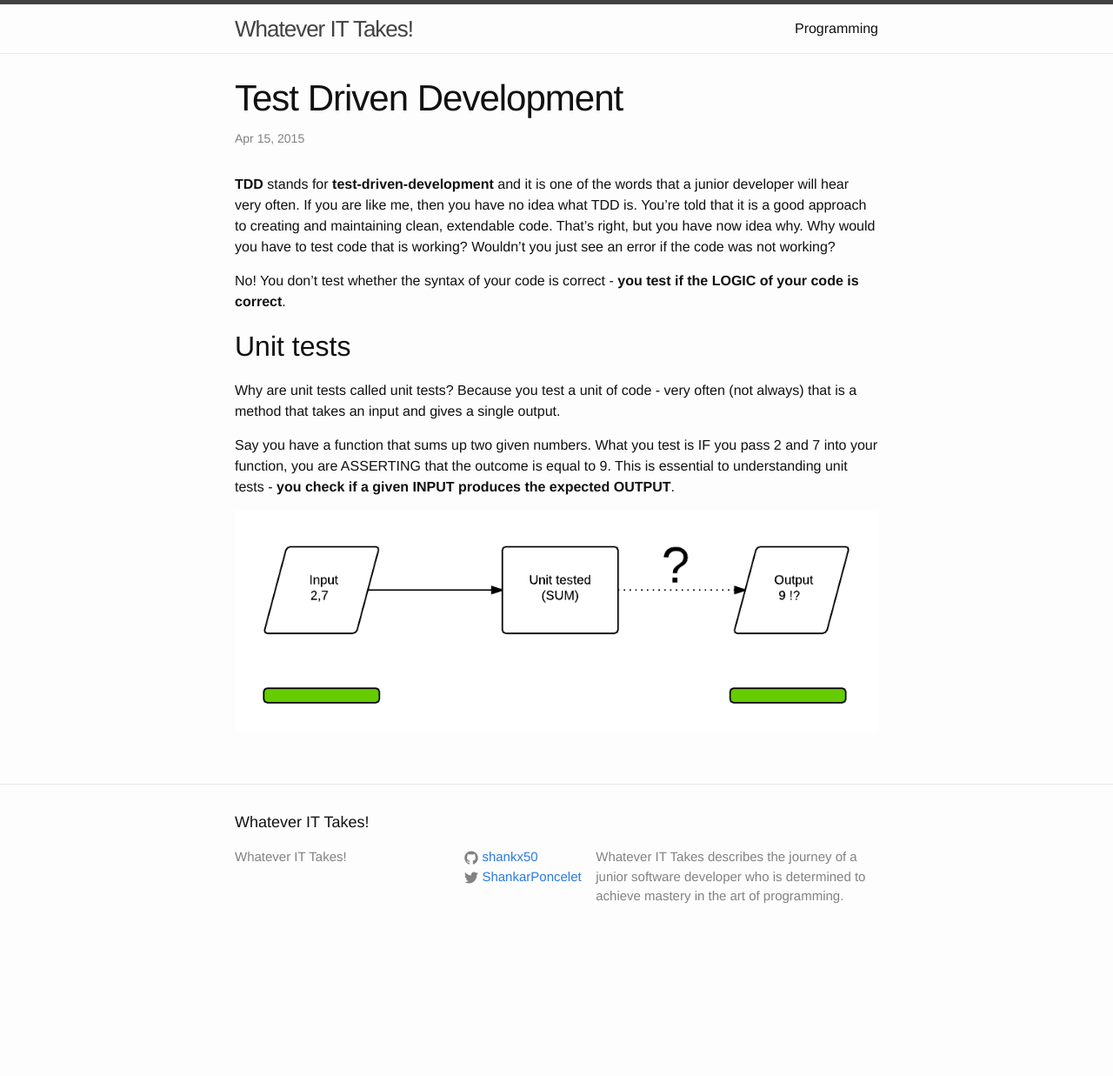
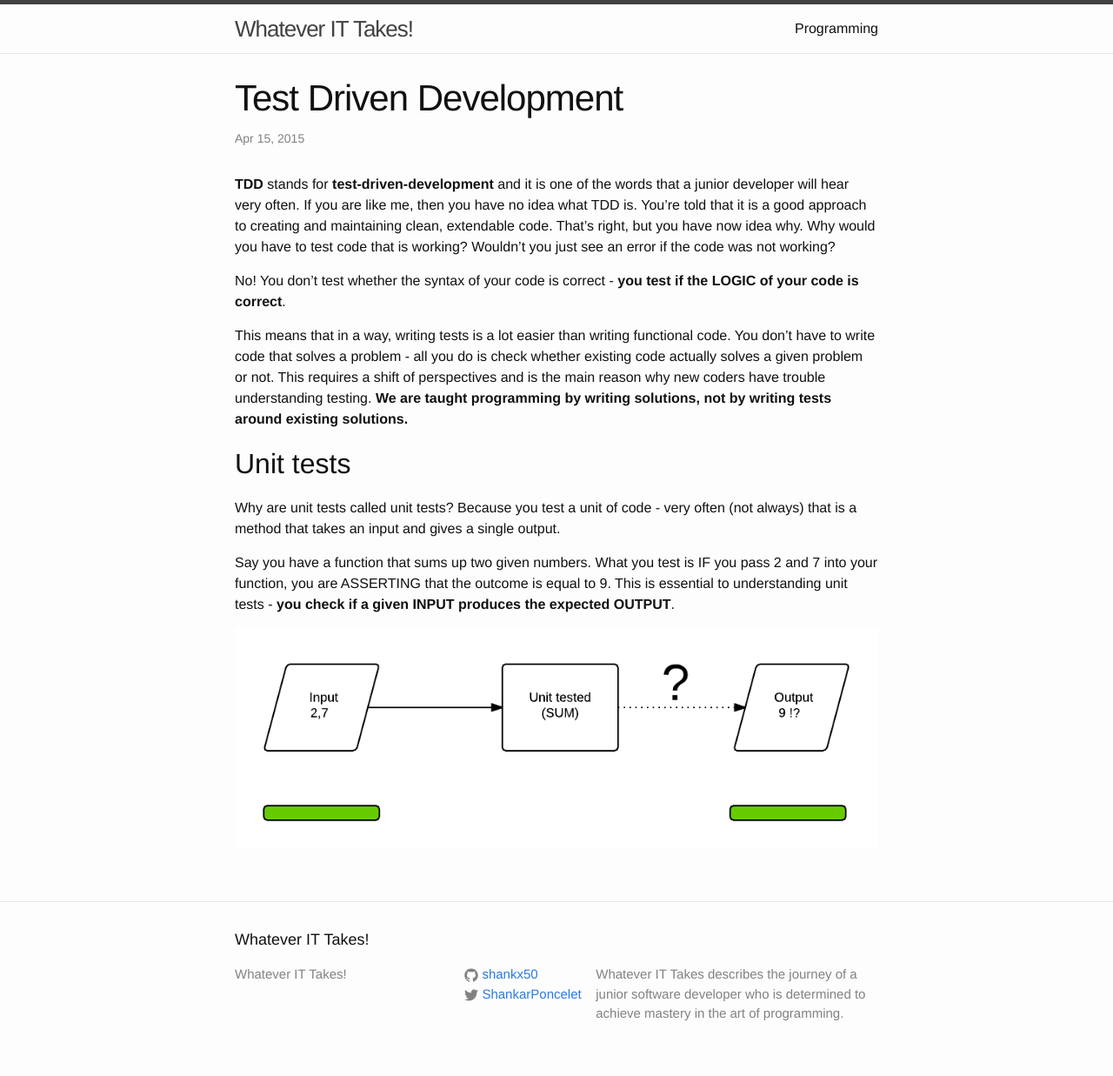
Before and after one commit to shankx50/shankx50.github.io, a Jekyll site: the page built from _posts/2015-04-15-test-driven-development.markdown, in a window 1280 px wide. Shown: the whole page at 87% size. Built offline with Jekyll 4.4.1, drawn with Linux system fonts in a browser that asks for light colours; before the commit the page ends 1102 px from its top, so only the background shows below that.

Commit message:
detail for TDD

```diff
--- a/_posts/2015-04-15-test-driven-development.markdown
+++ b/_posts/2015-04-15-test-driven-development.markdown
@@ -9,6 +9,8 @@ categories: programming testing
 
 No! You don’t test whether the syntax of your code is correct - <strong>you test if the LOGIC of your code is correct</strong>.
 
+This means that in a way, writing tests is a lot easier than writing functional code. You don't have to write code that solves a problem - all you do is check whether existing code actually solves a given problem or not. This requires a shift of perspectives and is the main reason why new coders have trouble understanding testing.<strong> We are taught programming by writing solutions, not by writing tests around existing solutions.</strong>
+
 <h2>Unit tests</h2>
 
 Why are unit tests called unit tests? Because you test a unit of code - very often (not always) that is a method that takes an input and gives a single output.
```
